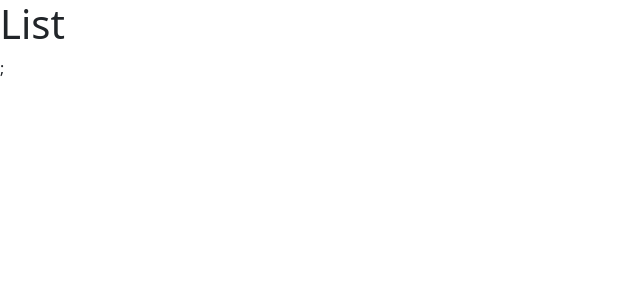
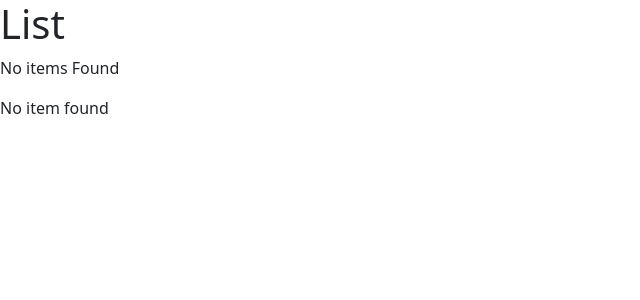
Before and after one commit to kkavinkk/React_Tutorial, a React (Vite) app in the folder react-app/: page / in a window 1280 px wide. Shown: the top 300 px of the page, without its empty margins (0-640 px from the left). Built offline with nearby package versions, Linux system fonts and the light colour scheme.

Commit message:
moving forward

```diff
--- a/react-app/src/components/ListGroup.tsx
+++ b/react-app/src/components/ListGroup.tsx
@@ -4,19 +4,15 @@ function ListGroup() {
   let items = ["New York", "San Francisco", "San Francisco", "Tokyo", "Paris"];
   items = [];
 
-  const getMessage = () => {
-    items.length === 0 ? <p>No items Found</p> : null;
-  };
-
   return (
     <>
       <h1>List</h1>
-      {getMessage(1)}
+      {items.length === 0 ? <p>No items Found</p> : null}
+      {items.length === 0 && <p>No item found</p>}
       <ul className="list-group">
         {items.map((item) => (
           <li key={item}>{item}</li>
         ))}
-        ;
       </ul>
     </>
   );
```
